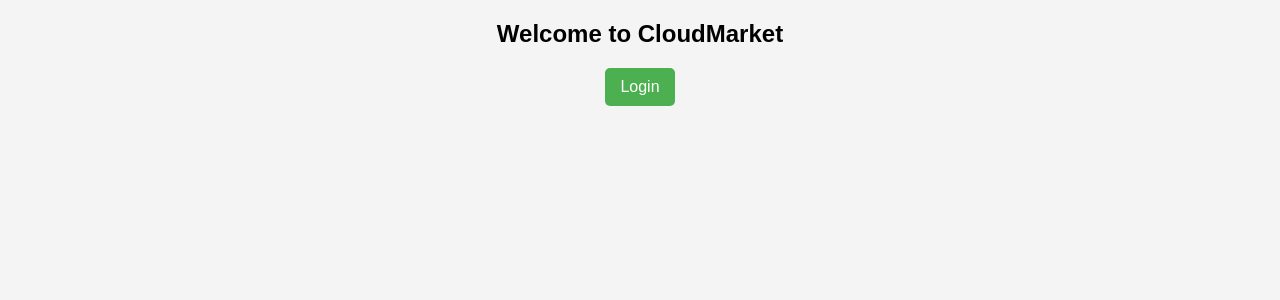
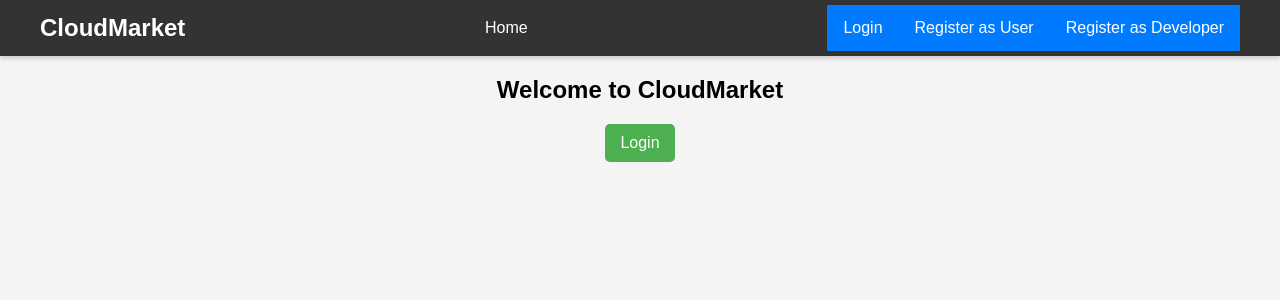
Before and after one commit to woyeta/CloudMarket, a Django app: page / in a window 1280 px wide. Shown: the top 300 px of the page. Run offline with Django 5.2, Linux system fonts and the light colour scheme.

Commit message:
Added navigation bar

```diff
--- a/marketplace/templates/marketplace/base.html
+++ b/marketplace/templates/marketplace/base.html
@@ -14,32 +14,138 @@
             background-color: #f4f4f4;
             text-align: center;
         }
-/*
-        div {
-            margin: 20px;
-            padding: 20px;
-            background: white;
-            border-radius: 8px;
-            box-shadow: 0px 0px 10px rgba(0, 0, 0, 0.1);
-        } */
 
-        .logout-button {
-            background-color: #ff4d4d;
+        /* Navigation bar styles */
+        .navbar {
+            background-color: #333;
+            overflow: hidden;
+            box-shadow: 0 2px 5px rgba(0, 0, 0, 0.2);
+        }
+
+        .navbar-container {
+            display: flex;
+            justify-content: space-between;
+            align-items: center;
+            max-width: 1200px;
+            margin: 0 auto;
+            padding: 0 20px;
+        }
+
+        .navbar-logo {
             color: white;
+            font-size: 24px;
+            font-weight: bold;
+            text-decoration: none;
+            padding: 14px 0;
+        }
+
+        .navbar-links {
+            display: flex;
+        }
+
+        .navbar-links a {
+            display: block;
+            color: white;
+            text-align: center;
+            padding: 14px 16px;
+            text-decoration: none;
+            transition: background-color 0.3s;
+        }
+
+        .navbar-links a:hover {
+            background-color: #555;
+        }
+
+        .navbar-auth {
+            display: flex;
+        }
+
+        .navbar-auth a, .navbar-auth form button {
+            display: block;
+            color: white;
+            text-align: center;
+            padding: 14px 16px;
+            text-decoration: none;
+            background: none;
             border: none;
-            padding: 10px 15px;
-            border-radius: 5px;
             cursor: pointer;
             font-size: 16px;
+            transition: background-color 0.3s;
         }
 
-        .logout-button:hover {
+        .navbar-auth a {
+            background-color: #007bff;
+        }
+
+        .navbar-auth a:hover {
+            background-color: #0056b3;
+        }
+
+        .navbar-auth form button {
+            background-color: #ff4d4d;
+        }
+
+        .navbar-auth form button:hover {
             background-color: #cc0000;
+        }
+
+        /* Content container */
+        .content-container {
+            max-width: 1200px;
+            margin: 20px auto;
+            padding: 0 20px;
+        }
+
+        /* Responsive adjustments */
+        @media (max-width: 768px) {
+            .navbar-container {
+                flex-direction: column;
+                padding: 10px;
+            }
+
+            .navbar-links, .navbar-auth {
+                width: 100%;
+                flex-direction: column;
+            }
+
+            .navbar-links a, .navbar-auth a, .navbar-auth form button {
+                width: 100%;
+                padding: 10px;
+            }
         }
     </style>
 </head>
 <body>
-    <div>
+    <!-- Navigation Bar -->
+    <div class="navbar">
+        <div class="navbar-container">
+            <a href="{% url 'homepage' %}" class="navbar-logo">CloudMarket</a>
+
+            <div class="navbar-links">
+                <a href="{% url 'homepage' %}">Home</a>
+                {% if user.is_authenticated and user.user_type == 'developer' %}
+                    <a href="{% url 'app_publishing' %}">Publish App</a>
+                {% endif %}
+            </div>
+
+            <div class="navbar-auth">
+                {% if user.is_authenticated %}
+                    <span style="color: white; padding: 14px 16px;">Hello, {{ user.username }}</span>
+                    <form action="{% url 'logout' %}" method="post">
+                        {% csrf_token %}
+                        <button type="submit">Logout</button>
+                    </form>
+                {% else %}
+                    <a href="{% url 'login' %}">Login</a>
+                    <a href="{% url 'verified_user_registration' %}">Register as User</a>
+                    <a href="{% url 'developer_registration' %}">Register as Developer</a>
+                {% endif %}
+            </div>
+        </div>
+    </div>
+
+    <!-- Main Content -->
+    <div class="content-container">
         {% block content %}{% endblock %}
     </div>
 </body>
```
